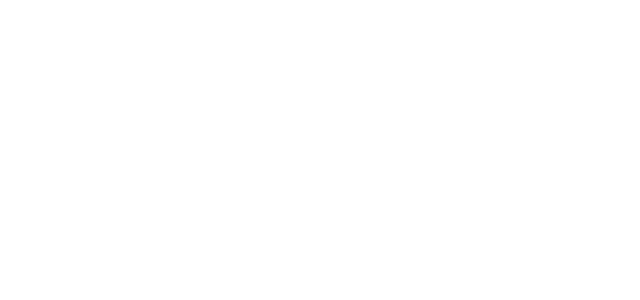
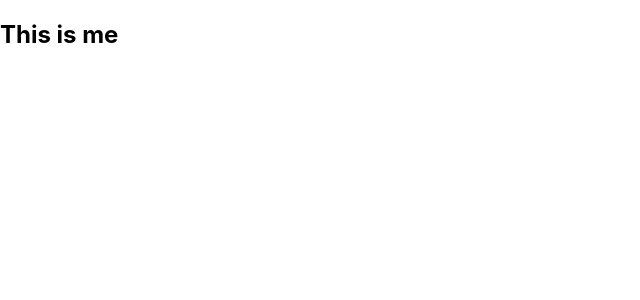
Before and after one commit to JackAtkerson/atkerson-react-portfolio, a React (Create React App) app: page / in a window 1280 px wide. Shown: the top 300 px of the page, without its empty margins (0-640 px from the left). Built offline with nearby package versions, Linux system fonts and the light colour scheme.

Commit message:
Started About component

```diff
--- a/src/App.js
+++ b/src/App.js
@@ -1,10 +1,12 @@
 import React from 'react';
-import logo from './logo.svg';
-import './App.css';
+import About from './components/About';
 
 function App() {
   return (
     <div>
+      <main>
+        <About></About>
+      </main>
     </div>
   );
 }
--- /dev/null
+++ b/src/components/About/index.js
@@ -0,0 +1,11 @@
+import React from 'react';
+
+function About() {
+    return (
+        <section>
+            <h1 id='about'>This is me</h1>
+        </section>
+    );
+}
+
+export default About;
```
